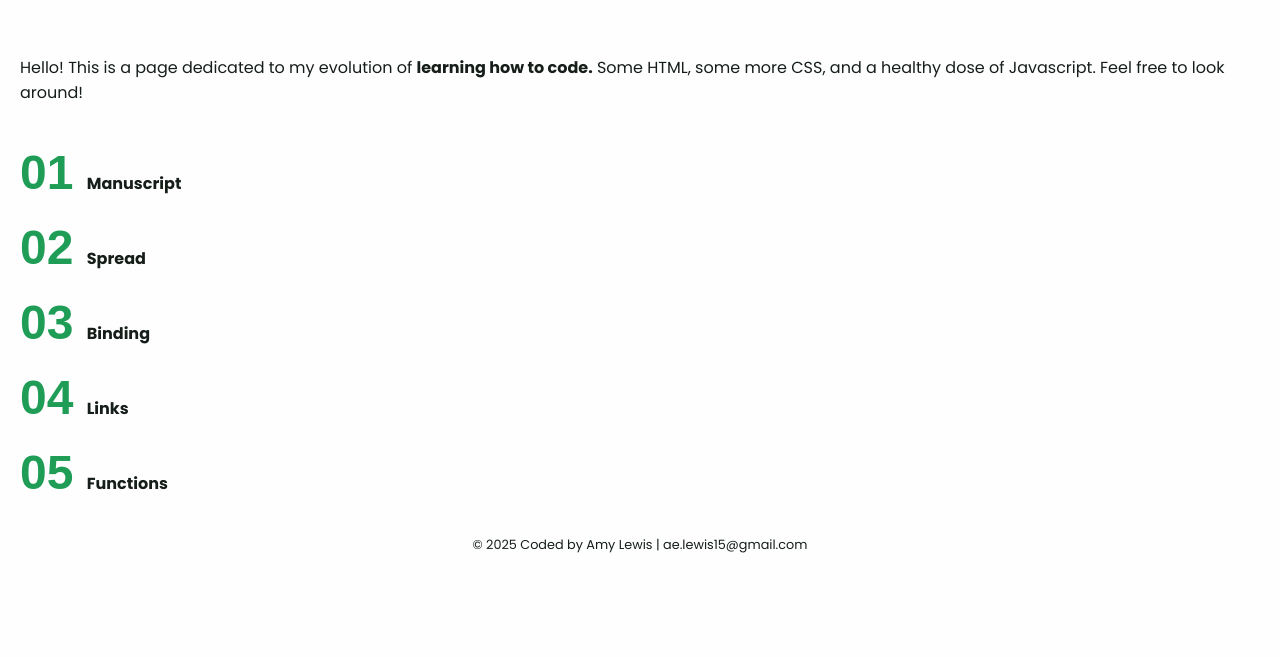
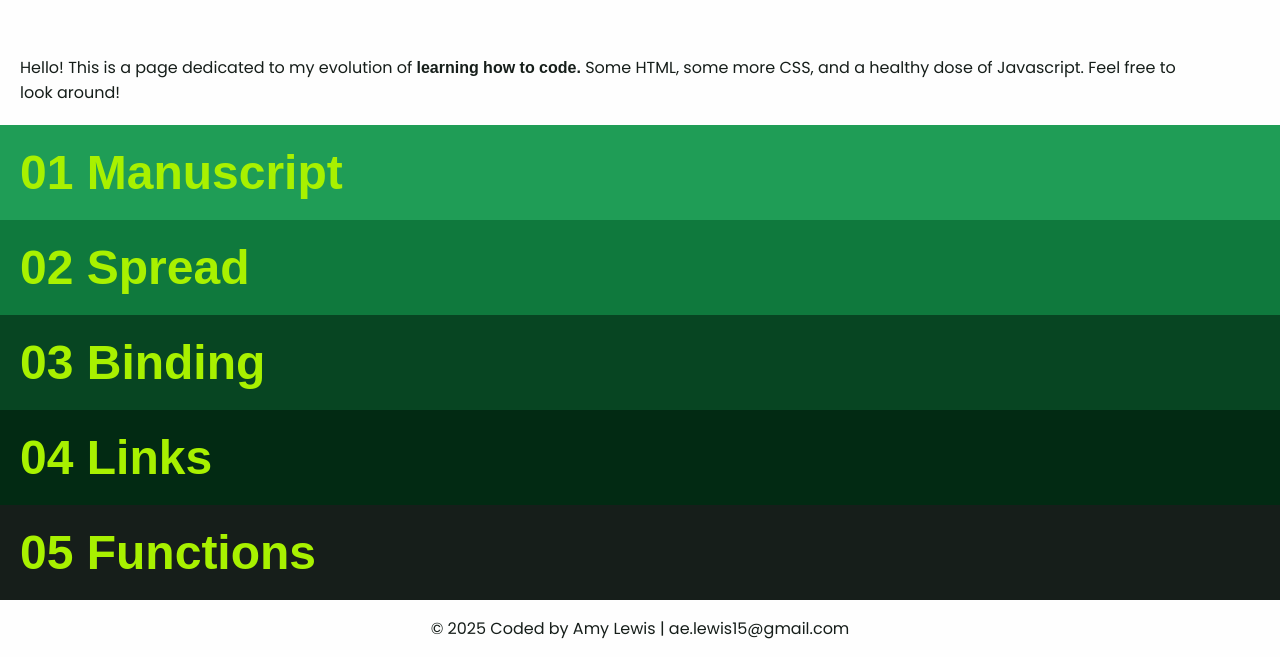
Before and after one commit to AmyLew15/amylew15.github.io, a plain HTML site: page index.html in a window 1280 px wide. Shown: the part 805-1462 px from the top of the page. Before the commit the page ends 1375 px from the top, so only its background shows below. Drawn offline with Linux system fonts and the light colour scheme; a web font is replaced by a local one.

Commit message:
Sorting out project links

```diff
--- a/assets/landing.css
+++ b/assets/landing.css
@@ -145,31 +145,83 @@ h1{
 	color: var(--black);
 	text-align: left;
 	padding: var(--size-2);
-}
-
-em{
-	font-family: var(--font-2);
-	font-size: var(--size-1);
-	font-weight: 700;
-	color: var(--black);
-}
-
-main ul{
-	padding: var(--size-2);
-	width: 100%;
-	display: flex;
-	flex-direction: column;
-	flex-grow: 1;
-	gap: var(--size-2);
-	position: relative;
+	text-wrap: pretty;
 }
 
 h2{
 	font-family: var(--font-1);
 	font-size: var(--size-5);
 	font-weight: 700;
-	color: var(--brand-green);
+	color: var(--electric-green);
 }
+
+h3{
+	font-family: var(--font-2);
+	font-size: var(--size-2);
+	font-weight: 700;
+	color: var(--white);
+	letter-spacing: 1.1;
+	margin: 0;
+}
+
+p{
+	font-family: var(--font-2);
+	font-size: var(--size-1);
+	font-weight: 400;
+	color: var(--black);
+	text-wrap: pretty;
+}
+
+em{
+	font-family: var(--font-1);
+	font-size: var(--size-1);
+	font-weight: 900;
+	color: var(--black);
+}
+
+main ul{
+	width: 100%;
+	display: flex;
+	flex-direction: column;
+	flex-grow: 1;
+	position: relative;
+}
+
+.project {
+	background-color: var(--brand-green);
+	padding: var(--size-2);
+}
+
+.project h3{
+	font-size: var(--size-2);
+	padding-top: var(--size-1);
+	text-wrap: pretty;
+}
+
+.project p{
+	color: var(--white);
+	font-family: var(--font-2);
+	font-size: var(--size-1);
+	padding-top: var(--size-1);
+	display: block;
+	text-decoration: none;
+}
+
+.project em a {
+	color: var(--white);
+	font-family: var(--font-2);
+	font-size: var(--size-2);
+	padding: var(--size-1);
+	display: block;
+	text-decoration: none;
+	letter-spacing: 1.2;
+}
+
+.project:nth-of-type(1) { background-color: var(--brand-green); }
+.project:nth-of-type(2) { background-color: #0f793d; }
+.project:nth-of-type(3) { background-color: #074522; }
+.project:nth-of-type(4) { background-color: #022a13; }
+.project:nth-of-type(5) { background-color: var(--black); }
 
 #footer{
 	font-family: var(--font-2);
--- a/index.html
+++ b/index.html
@@ -39,32 +39,57 @@
 			<h1>Hello! This is a page dedicated to my evolution of <em>learning how to code.</em> Some HTML, some more CSS, and a healthy dose of Javascript. Feel free to look around!</h1>
 		</section>
 
-		<main id="projects">
+		<main>
 			<ul>
-				<li>
-					<a href="https://amylew15.github.io/Manuscript-2.0/">
-						<h2>01 <em>Manuscript</em></h2>
-					</a>
+				<li class="project">
+					<details>
+						<summary>
+							<h2>01 Manuscript</h2>
+						</summary>
+							<h3>Typesetting in Code</h3>
+							<p>Explores the online article "There is No Such Thing as Neutral Graphic Design" by Ellen Lupton and Leslie Xia. The text was responded to and coded in a single page using HTML and CSS as part of a response to iterative feedback with applying new skills. </p>
+							<em><a href="https://amylew15.github.io/Manuscript-2.0/">> View Project</a></em>
+					</details>
 				</li>
-				<li>
-					<a href="https://amylew15.github.io/Spread/">
-						<h2>02 <em>Spread</em></h2>
-					</a>
+				<li class="project">
+					<details>
+						<summary>
+							<h2>02 Spread</h2>
+						</summary>
+							<h3>Responsive Website in Code</h3>
+							<p>A collaborative project to push design principles and expression into different digital formats. All coded using HTML and CSS with capability to be used across mobile, desktop, and print layouts.</p>
+							<em><a href="https://amylew15.github.io/Spread/">> View Project</a></em>
+					</details>
 				</li>
-				<li>
-					<a href="https://amylew15.github.io/Binding/">
-						<h2>03 <em>Binding</em></h2>
-					</a>
+				<li class="project">
+					<details>
+						<summary>
+								<h2>03 Binding</h2>
+						</summary>
+							<h3>Multi-page Website in Code</h3>
+							<p>Building off of texts explored previously, this is a website dedicated to the intersection of design and education. Displaying 3 different articles from design experts in a fully responsive digital format.</p>
+							<em><a href="https://amylew15.github.io/Binding/">> View Project</a></em>
+					</details>
 				</li>
-				<li>
-					<a href="https://amylew15.github.io/links/">
-						<h2>04 <em>Links</em></h2>
-					</a>
+				<li class="project">
+					<details>
+						<summary>
+							<h2>04 Links</h2>
+						</summary>
+							<h3>Interactive Collection in Code</h3>
+							<p>A collaborative project in building a collection of digital media on an Are.na channel for "Liminality in Life". Using an API from Are.na, conencted the collection to a digital outpost that encouraged more user engagement and utilized javascript for exploration.</p>
+							<em><a href="https://amylew15.github.io/links/">> View Project</a></em>
+					</details>
 				</li>
-				<li>
-					<a href="https://amylew15.github.io/function/">
-						<h2>05 <em>Functions</em></h2>
-					</a>
+				<li class="project">
+					<details>
+						<summary>
+							<h2>05 Functions</h2>
+						</summary>
+							<h3>Interactive Experience in Code</h3>
+							<p>Fully exploring JSON data collection and more Javascript capabilities, this website is a fun trivia game based around the MPS Communications Design cohort of 2025. This expereince was created and coded to fit a specific user need.</p>
+							<em><a href="https://amylew15.github.io/function/">> View Project</a></em>
+					</details>
 				</li>
 			</ul>
 		</main>
```
